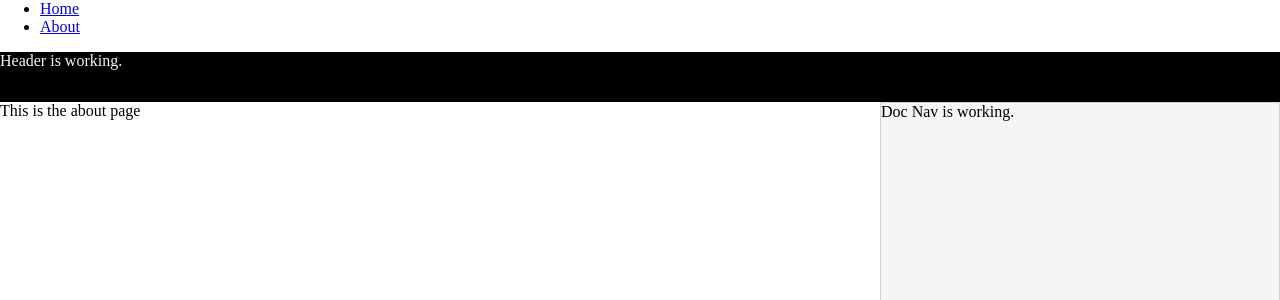
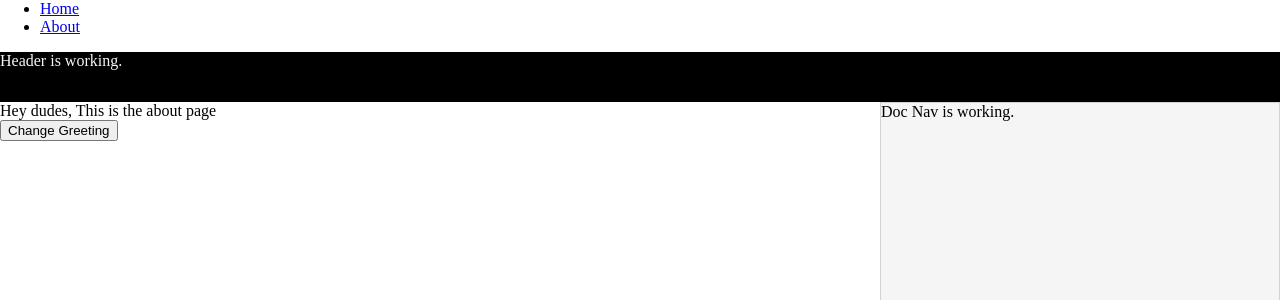
Before and after one commit to JayCogen44/Otis, a React app: page /about in a window 1280 px wide. Shown: the top 300 px of the page. Built offline with nearby package versions, Linux system fonts and the light colour scheme; no server answers.

Commit message:
got redux up and running with simple example

```diff
--- a/client/App.js
+++ b/client/App.js
@@ -9,7 +9,6 @@ class App extends Component {
         return (
             <div>
                 <Router>
-
                     <div>
                         <nav>
                             <ul>
--- a/client/DocContent.js
+++ b/client/DocContent.js
@@ -2,11 +2,16 @@ import React, { Component } from 'react';
 // import './css/DocContent.css';
 
 class DocContent extends Component {
-
+    constructor(props) {
+        super(props);
+    }
 
     render() {
         return (
-            <div className='DocContent'>{this.props.content}</div>
+            <div className='DocContent'>
+                <div>{this.props.greeting}, {this.props.content}</div>
+                <button onClick={this.props.showGreeting}>Change Greeting</button>
+            </div>
         )
     }
 };
--- a/client/MainContainer.js
+++ b/client/MainContainer.js
@@ -1,10 +1,12 @@
 import React, { Component } from 'react';
+import { connect } from 'react-redux';
 import Header from './Header';
 import DocContent from './DocContent';
 import DocNav from './DocNav';
+import * as actions from './actions/actions';
 import './css/App.css';
 
-class App extends Component {
+class MainContainer extends Component {
     constructor(props) {
         super(props);
     }
@@ -20,11 +22,19 @@ class App extends Component {
         return (
             <div className='App'>
                 <Header />
-                <DocContent content={this.props.content} />
+                <DocContent showGreeting={this.props.showGreeting} greeting={this.props.greeting} content={this.props.content} />
                 <DocNav />
             </div>
         )
     }
 }
 
-export default App;
+const mapStateToProps = ({ reducer }) => ({
+    greeting: reducer.data,
+});
+
+const mapDispatchToProps = dispatch => ({
+    showGreeting: () => dispatch(actions.showGreeting('Now we know redux'))
+})
+
+export default connect(mapStateToProps, mapDispatchToProps)(MainContainer);
--- /dev/null
+++ b/client/actions/actions.js
@@ -0,0 +1,17 @@
+/**
+ * ************************************
+ *
+ * @module  actions.js
+ * @author
+ * @date
+ * @description Action Creators
+ *
+ * ************************************
+ */
+
+import * as types from '../constants/actionTypes';
+
+export const showGreeting = data => ({
+    type: types.SHOW_GREETING,
+    payload: data
+})
--- /dev/null
+++ b/client/constants/actionTypes.js
@@ -0,0 +1 @@
+export const SHOW_GREETING = 'SHOW_GREETING';
--- a/client/index.js
+++ b/client/index.js
@@ -1,9 +1,14 @@
 import React from 'react';
 import { render } from 'react-dom';
+import { Provider } from 'react-redux';
+import store from './store';
 import App from './App';
 
 
 render(
-    <App />,
+    <Provider store={store}>
+        <App />
+    </Provider>
+    ,
     document.getElementById('root')
 );
--- /dev/null
+++ b/client/reducers/index.js
@@ -0,0 +1,19 @@
+/**
+ * ************************************
+ *
+ * @module  index.js
+ * @author
+ * @date
+ * @description simply a place to combine reducers
+ *
+ * ************************************
+ */
+
+import { combineReducers } from 'redux';
+import reducer from './reducer';
+
+export default combineReducers(
+    {
+        reducer: reducer,
+    }
+);
--- /dev/null
+++ b/client/reducers/reducer.js
@@ -0,0 +1,31 @@
+/**
+ * ************************************
+ *
+ * @module  reducer
+ * @author
+ * @date
+ * @description reducer for the app
+ *
+ * ************************************
+ */
+
+import * as types from '../constants/actionTypes';
+
+const initialState = {
+    data: 'Hey dudes',
+};
+
+const reducer = (state = initialState, action) => {
+    switch (action.type) {
+
+        case types.SHOW_GREETING:
+            return {
+                ...state,
+                data: action.payload
+            };
+
+        default: return state;
+    }
+}
+
+export default reducer;
--- /dev/null
+++ b/client/store.js
@@ -0,0 +1,22 @@
+/**
+ * ************************************
+ *
+ * @module  store.js
+ * @author
+ * @date
+ * @description Redux 'single source of truth'
+ *
+ * ************************************
+ */
+
+import { createStore, applyMiddleware } from 'redux';
+import { composeWithDevTools } from 'redux-devtools-extension';
+import thunk from 'redux-thunk';
+import reducers from './reducers/index';
+
+const store = createStore(
+    reducers,
+    composeWithDevTools(applyMiddleware(thunk)),
+);
+
+export default store;
```
